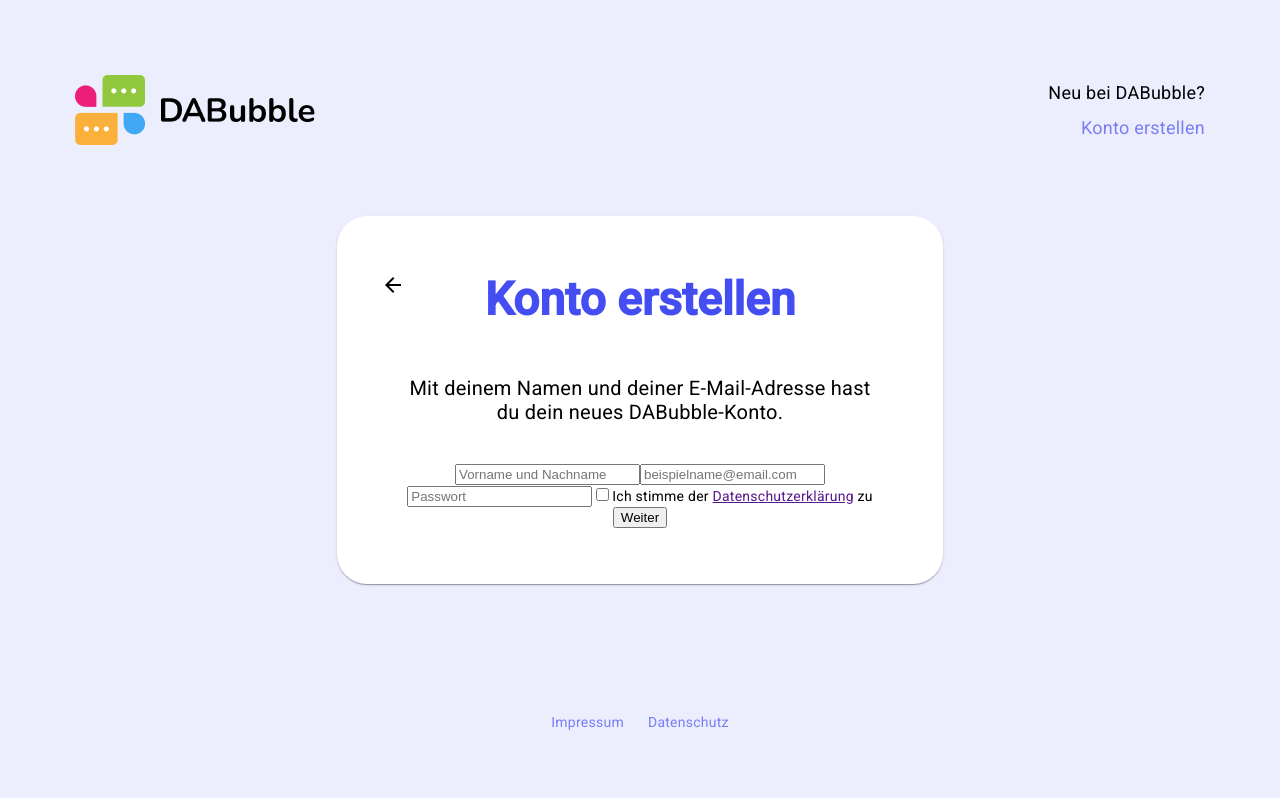
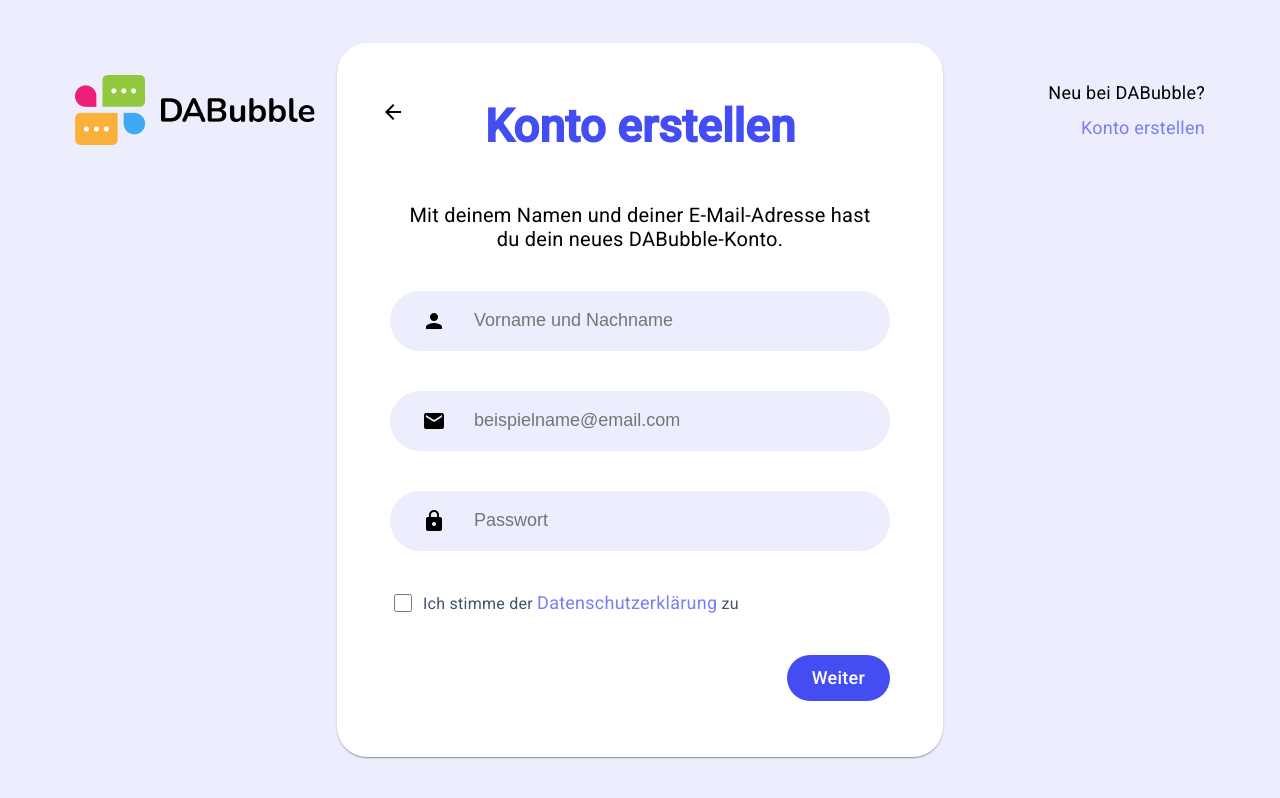
Before and after one commit to NilsBoelingen/DABubble, an Angular app: page /register in a window 1280 px wide. Built offline with nearby package versions, Linux system fonts and the light colour scheme.

Commit message:
design register

```diff
--- a/src/app/app.routes.ts
+++ b/src/app/app.routes.ts
@@ -10,6 +10,7 @@ export const routes: Routes = [
     component: StartPageComponent,
     children: [
       { path: '', component: LoginComponent },
+      { path: 'login', component: LoginComponent },
       { path: 'register', component: RegisterComponent },
     ],
   },
--- a/src/app/start-page/register/register.component.html
+++ b/src/app/start-page/register/register.component.html
@@ -1,17 +1,60 @@
-<button mat-icon-button class="back-btn">
+<a mat-icon-button href="login" class="back-btn">
   <mat-icon>arrow_back</mat-icon>
-</button>
+</a>
 <section>
   <div class="head">
     <h1>Konto erstellen</h1>
-    <span>Mit deinem Namen und deiner E-Mail-Adresse hast du dein neues DABubble-Konto.</span>
+    <span
+      >Mit deinem Namen und deiner E-Mail-Adresse hast du dein neues
+      DABubble-Konto.</span
+    >
   </div>
   <form>
-    <input type="text" name="name" id="name" placeholder="Vorname und Nachname">
-    <input type="email" name="email" id="email" placeholder="beispielname@email.com">
-    <input type="text" name="password" id="password" placeholder="Passwort">
-    <input type="checkbox" name="privacy-policy" id="privacyPolicy">
-    <span>Ich stimme der <a href="">Datenschutzerklärung</a> zu</span>
-    <button>Weiter</button>
+    <div class="input-container">
+      <div class="input-field">
+        <mat-icon>person</mat-icon>
+        <input
+          mat-input
+          type="text"
+          name="name"
+          id="name"
+          placeholder="Vorname und Nachname"
+        />
+      </div>
+      <div class="input-field">
+        <mat-icon>email</mat-icon>
+        <input
+          mat-input
+          type="email"
+          name="email"
+          id="email"
+          placeholder="beispielname@email.com"
+        />
+      </div>
+      <div class="input-field">
+        <mat-icon>lock</mat-icon>
+        <input
+          mat-input
+          type="text"
+          name="password"
+          id="password"
+          placeholder="Passwort"
+        />
+      </div>
+      <div class="checkbox-container">
+        <input
+          mat-input
+          type="checkbox"
+          name="privacy-policy"
+          id="privacyPolicy"
+        />
+        <span>Ich stimme der <a href="">Datenschutzerklärung</a> zu</span>
+      </div>
+    </div>
+    <div class="btn-container">
+      <div class="next-btn">
+        <a href="choose_avatar">Weiter</a>
+      </div>
+    </div>
   </form>
 </section>
--- a/src/app/start-page/register/register.component.scss
+++ b/src/app/start-page/register/register.component.scss
@@ -3,8 +3,8 @@
   top: 45px;
   left: 32px;
   &:hover {
-    background-color: #ECEEFE;
-    color: #535AF1;
+    background-color: #eceefe;
+    color: #535af1;
   }
 }
 
@@ -28,7 +28,7 @@ section {
     font-weight: 700;
     font-size: 46px;
     line-height: 120%;
-    color: #444DF2;
+    color: #444df2;
   }
 
   span {
@@ -36,3 +36,77 @@ section {
     line-height: 120%;
   }
 }
+
+.input-field {
+  width: 436px;
+  padding: 18px 32px;
+  border-radius: 100px;
+  display: flex;
+  justify-content: space-between;
+  align-items: center;
+  background-color: #ECEEFE;
+
+  input {
+    width: 382px;
+    border: none;
+    background-color: #ECEEFE;
+    font-size: 18px;
+    line-height: 120%;
+    font-weight: 500;
+
+    &:focus {
+      outline: none;
+    }
+  }
+}
+
+.input-container {
+  display: flex;
+  flex-direction: column;
+  justify-content: center;
+  gap: 40px;
+}
+
+.checkbox-container {
+  display: flex;
+  align-items: center;
+  gap: 8px;
+
+  input {
+    width: 18px;
+    height: 18px;
+  }
+
+  span {
+    font-size: 16px;
+    line-height: 120%;
+    color: #42526E;
+
+    a {
+      font-size: 18px;
+      line-height: 120%;
+      text-decoration: none;
+      color: #797EF3;
+    }
+  }
+}
+
+.btn-container {
+  display: flex;
+  justify-content: end;
+  margin-top: 40px;
+}
+
+.next-btn {
+  padding: 12px 25px;
+  background-color: #444DF2;
+  border-radius: 25px;
+
+  a {
+    color: white;
+    font-size: 18px;
+    line-height: 120%;
+    font-weight: 500;
+    text-decoration: none;
+  }
+}
```
